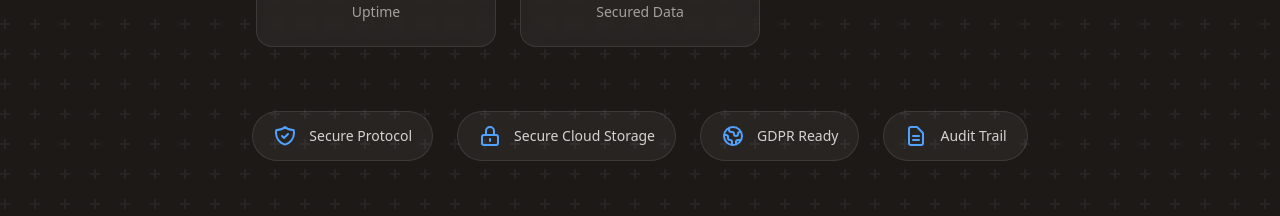
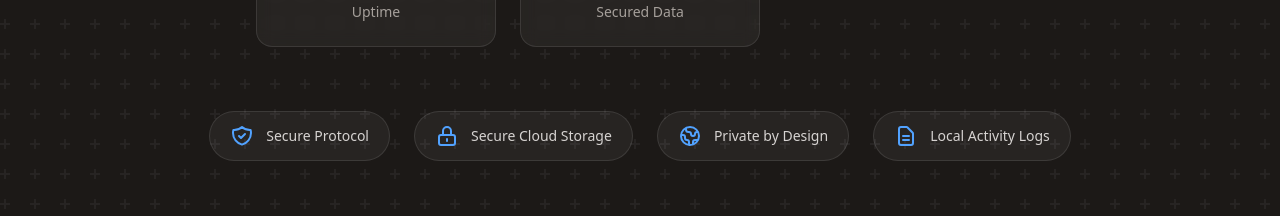
Before and after one commit to AkioDevenish/skysign, a Next.js app: page / in a window 1280 px wide. Shown: the part 1240-1456 px from the top of the page. Built offline with nearby package versions, Linux system fonts and the light colour scheme; no server answers.

Commit message:
chore: update GDPR Ready and Audit Trail labels to true statements

```diff
--- a/src/components/TrustSection.tsx
+++ b/src/components/TrustSection.tsx
@@ -31,7 +31,7 @@ const trustBadges = [
                 <path strokeLinecap="round" strokeLinejoin="round" strokeWidth={2} d="M3.055 11H5a2 2 0 012 2v1a2 2 0 002 2 2 2 0 012 2v2.945M8 3.935V5.5A2.5 2.5 0 0010.5 8h.5a2 2 0 012 2 2 2 0 104 0 2 2 0 012-2h1.064M15 20.488V18a2 2 0 012-2h3.064M21 12a9 9 0 11-18 0 9 9 0 0118 0z" />
             </svg>
         ),
-        label: 'GDPR Ready',
+        label: 'Private by Design',
     },
     {
         icon: (
@@ -39,7 +39,7 @@ const trustBadges = [
                 <path strokeLinecap="round" strokeLinejoin="round" strokeWidth={2} d="M9 12h6m-6 4h6m2 5H7a2 2 0 01-2-2V5a2 2 0 012-2h5.586a1 1 0 01.707.293l5.414 5.414a1 1 0 01.293.707V19a2 2 0 01-2 2z" />
             </svg>
         ),
-        label: 'Audit Trail',
+        label: 'Local Activity Logs',
     },
 ];
 
```
